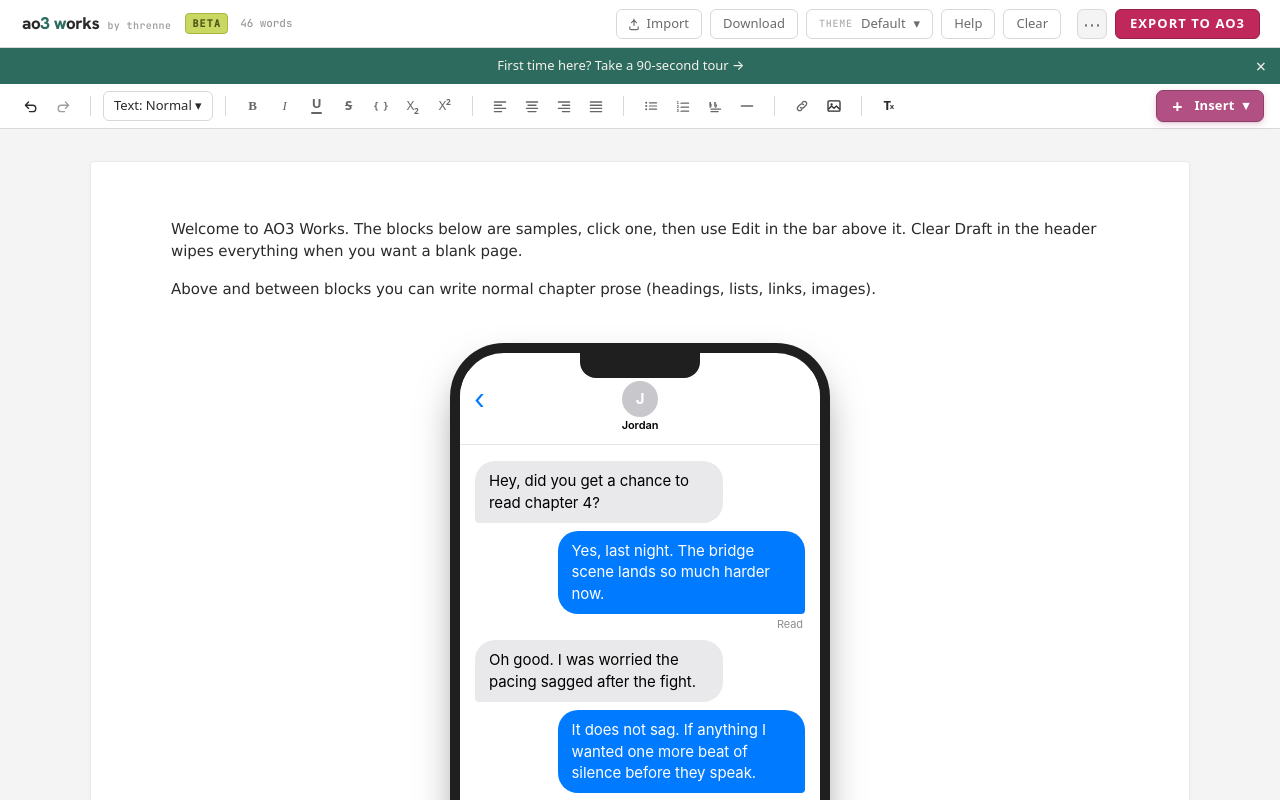
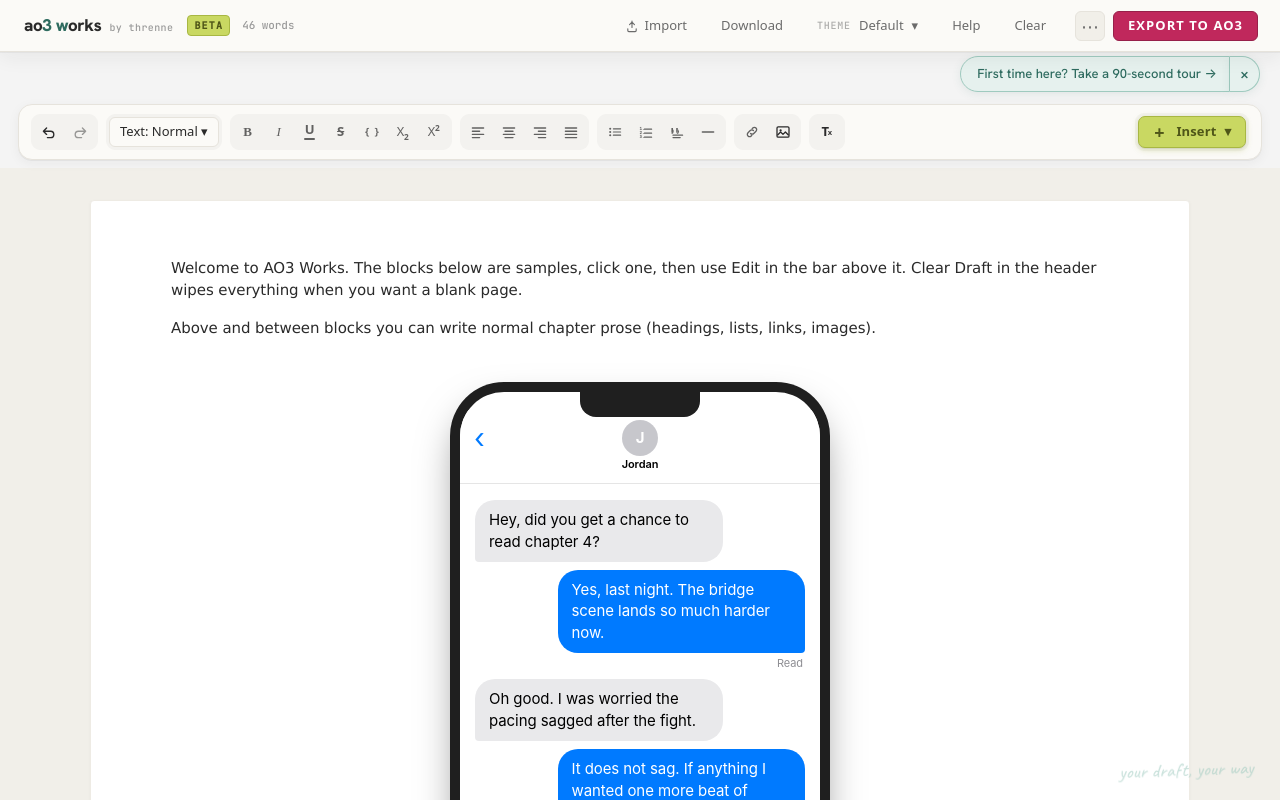
Before and after one commit to threnne/threnne-design-mockups, a website: page ao3works/editor/index.html in a window 1280 px wide. Drawn offline with Linux system fonts and the light colour scheme; no server answers; a web font is replaced by a local one.

Commit message:
AO3 Works editor: carry warm writing desk into modals + popups
- Modals: 16px radius, soft floating shadow, blurred warm scrim (0.50)
- Modal step badges/numbers -> teal (wayfinding); modal links -> teal
- Header popovers (import/clear confirm): 12px radius, warm soft shadows
- Chrome: warm-cream ground (#FBFAF7), hairline borders, layered-paper shadows
- Toolbar -> floating rail with soft cluster pills + acid active underline
- Header buttons -> ghost (warm-to-teal hover); Export stays pink, Insert acid
- Tour banner slab -> floating dismissible teal tip pill
- Insert button mulberry -> acid across all states
- Caveat whisper mark 'your draft, your way' in workspace gutter
- Add Caveat font to editor Google Fonts link

```diff
--- a/ao3works/editor/index.html
+++ b/ao3works/editor/index.html
@@ -12,7 +12,7 @@
   <link rel="apple-touch-icon" sizes="180x180" href="../apple-touch-icon.png" />
   <link rel="preconnect" href="https://fonts.googleapis.com" />
   <link rel="preconnect" href="https://fonts.gstatic.com" crossorigin />
-  <link rel="stylesheet" href="https://fonts.googleapis.com/css2?family=Hanken+Grotesk:wght@300..800&family=JetBrains+Mono:wght@400;500&display=swap" />
+  <link rel="stylesheet" href="https://fonts.googleapis.com/css2?family=Hanken+Grotesk:wght@300..800&family=JetBrains+Mono:wght@400;500&family=Caveat:wght@500;600&display=swap" />
   <link rel="stylesheet" href="../assets/brand/tokens.css" />
   <link rel="stylesheet" href="../assets/brand/theme.css" />
   <link rel="stylesheet" href="../assets/brand/legacy-aliases.css" />
--- a/ao3works/src/style.css
+++ b/ao3works/src/style.css
@@ -1112,7 +1112,7 @@ body.side-panel-resizing .ProseMirror {
 .char-counter.char-warn { color: #b45309; font-weight: 600; }
 
 /* ── MODAL BASE ──────────────────────────────────────────────── */
-.modal-overlay { position: fixed; top: 0; left: 0; width: 100%; height: 100%; background: rgba(26,21,18,0.55); display: flex; align-items: center; justify-content: center; z-index: 2000; }
+.modal-overlay { position: fixed; top: 0; left: 0; width: 100%; height: 100%; background: rgba(26,21,18,0.50); backdrop-filter: blur(2px); -webkit-backdrop-filter: blur(2px); display: flex; align-items: center; justify-content: center; z-index: 2000; }
 .ao3-insert-modal { max-width: 420px; }
 .ao3-insert-modal-actions {
   display: flex;
@@ -1969,8 +1969,13 @@ body.aw-theme-threnne {
 .aw-theme-threnne .modal-content.aw-chrome {
   background: var(--ink);
   color: var(--offwhite);
+  /* Warm-desk modal: hairline + soft floating shadow instead of a hard
+     border, with a friendlier radius to match the chrome rail. */
   border: 1px solid var(--offwhite-rule);
-  border-radius: 12px;
+  border-radius: 16px;
+  box-shadow: 0 1px 0 rgba(0, 0, 0, 0.04),
+              0 24px 60px rgba(20, 14, 12, 0.34),
+              0 8px 24px rgba(20, 14, 12, 0.22);
 }
 .aw-chrome .modal-header { border-bottom: 1px solid var(--offwhite-rule); }
 .aw-chrome .modal-header h2 {
@@ -2002,8 +2007,9 @@ body.aw-theme-threnne {
 
 .aw-chrome .export-step-number,
 .aw-chrome .step-badge {
-  background: var(--mulberry);
-  color: var(--offwhite);
+  /* Sequence indicators = wayfinding -> teal (was off-brand mulberry). */
+  background: var(--aw-brand-teal);
+  color: #F4F1EC;
   font-family: var(--aw-mono);
   letter-spacing: 0.06em;
 }
@@ -2027,8 +2033,12 @@ body.aw-theme-threnne {
   color: var(--offwhite-lede);
 }
 .aw-chrome .help-inline-list li strong { color: var(--offwhite); }
+/* Links = wayfinding -> teal (was acid; acid is reserved for action and
+   is low-contrast as text on the dark modal). */
 .aw-chrome .help-notes a,
-.aw-chrome .modal-body a { color: var(--acid); }
+.aw-chrome .modal-body a { color: var(--works-teal); }
+.aw-chrome .help-notes a:hover,
+.aw-chrome .modal-body a:hover { color: var(--works-teal-deep); }
 .aw-chrome .help-divider { border-top: 1px solid var(--offwhite-rule); }
 
 .aw-chrome .help-data-link {
@@ -2368,51 +2378,71 @@ body.aw-theme-threnne.aw-mode-light .aw-chrome .btn-primary {
 
 /* ── First-run tour: welcome banner ─────────────────────────── */
 /* Mulberry-deep + offwhite, immune to light/dark mode (same pattern as BETA pill). */
+/* Floating tip pill (brand-refresh creative pass): the old full-bleed teal
+   slab becomes a slim dismissible pill, right-aligned over the cream gutter,
+   so a low-priority hint stops dominating the chrome. */
 .aw-tour-welcome {
   display: flex;
-  align-items: stretch;
+  align-items: center;
+  justify-content: flex-end;
   width: 100%;
-  background: #2E6B5F;
-  color: #F4F1EC;
-  font-family: 'General Sans', system-ui, -apple-system, BlinkMacSystemFont, 'Segoe UI', Roboto, sans-serif;
+  margin: 0;
+  padding: 4px 20px 0;
+  background: transparent;
+  color: var(--aw-brand-teal, #2E6B5F);
+  font-family: 'Hanken Grotesk', system-ui, -apple-system, BlinkMacSystemFont, 'Segoe UI', Roboto, sans-serif;
   font-size: 13px;
   font-weight: 500;
   letter-spacing: 0.01em;
+  box-sizing: border-box;
 }
 .aw-tour-welcome.hidden { display: none; }
 .aw-tour-welcome-body {
-  flex: 1;
-  display: flex;
-  align-items: center;
-  justify-content: center;
-  background: transparent;
-  color: inherit;
-  border: 0;
-  padding: 8px 16px;
+  display: inline-flex;
+  align-items: center;
+  gap: 8px;
+  background: var(--aw-brand-teal-soft, #e6f1ee);
+  color: var(--aw-brand-teal, #2E6B5F);
+  border: 1px solid var(--aw-brand-teal-mid, #9fcabf);
+  border-radius: 999px 0 0 999px;
+  padding: 7px 12px 7px 16px;
   cursor: pointer;
   font: inherit;
   text-align: center;
-}
-.aw-tour-welcome-body:hover { background: rgba(244, 241, 236, 0.08); }
+  box-shadow: 0 2px 10px rgba(46, 107, 95, 0.10);
+}
+.aw-tour-welcome-body:hover {
+  background: color-mix(in srgb, var(--aw-brand-teal-soft, #e6f1ee) 70%, var(--aw-brand-teal-mid, #9fcabf));
+}
 .aw-tour-welcome-body:focus-visible {
-  outline: 2px solid #F4F1EC;
-  outline-offset: -2px;
+  outline: 2px solid var(--aw-brand-teal, #2E6B5F);
+  outline-offset: 2px;
 }
 .aw-tour-welcome-text { display: inline-block; }
 .aw-tour-welcome-dismiss {
-  background: transparent;
-  color: #F4F1EC;
-  border: 0;
-  padding: 0 14px;
+  display: inline-flex;
+  align-items: center;
+  justify-content: center;
+  width: 30px;
+  align-self: stretch;
+  background: var(--aw-brand-teal-soft, #e6f1ee);
+  color: var(--aw-brand-teal, #2E6B5F);
+  border: 1px solid var(--aw-brand-teal-mid, #9fcabf);
+  border-left: 0;
+  border-radius: 0 999px 999px 0;
+  padding: 0;
   cursor: pointer;
-  font-size: 18px;
+  font-size: 16px;
   line-height: 1;
   font-family: inherit;
-}
-.aw-tour-welcome-dismiss:hover { background: rgba(244, 241, 236, 0.12); }
+  box-shadow: 0 2px 10px rgba(46, 107, 95, 0.10);
+}
+.aw-tour-welcome-dismiss:hover {
+  background: color-mix(in srgb, var(--aw-brand-teal-soft, #e6f1ee) 60%, var(--aw-brand-teal-mid, #9fcabf));
+}
 .aw-tour-welcome-dismiss:focus-visible {
-  outline: 2px solid #F4F1EC;
-  outline-offset: -2px;
+  outline: 2px solid var(--aw-brand-teal, #2E6B5F);
+  outline-offset: 2px;
 }
 
 /* ── First-run tour: replay '?' button in header ────────────── */
@@ -2563,12 +2593,12 @@ body.aw-mode-light .aw-replay-tour-btn:hover { color: #F4F1EC; }
  * (active tab + primary CTA) and acid-deep (warning severity).
  * ============================================================ */
 
-#export-panel.modal-overlay { background: rgba(14, 11, 13, 0.55); }
+#export-panel.modal-overlay { background: rgba(14, 11, 13, 0.50); backdrop-filter: blur(2px); -webkit-backdrop-filter: blur(2px); }
 .export-modal-v2 {
   max-width: 960px;
   max-height: 85vh;
   width: 92%;
-  border-radius: 12px;
+  border-radius: 16px;
   display: flex;
   flex-direction: column;
 }
@@ -2917,20 +2947,27 @@ body.aw-theme-default-b {
   font-size: 15px;
   line-height: 1.5;
 
-  /* Neutral chrome palette. */
-  --aw-chrome-bg:        #ffffff;
-  --aw-chrome-bg-soft:   #f4f4f4;
-  --aw-chrome-border:    #d8d8d8;
-  --aw-chrome-border-soft: #ebebeb;
+  /* Warm "writing desk" chrome palette (brand-refresh creative pass).
+     Layered cream paper instead of stark white; hairline shadows do the
+     separating, not hard 1px rules. */
+  --aw-chrome-bg:        #FBFAF7;   /* header / toolbar rail "paper" */
+  --aw-chrome-bg-2:      #F5F3EE;   /* surface gutter, one layer down */
+  --aw-chrome-bg-soft:   #F1EFE9;   /* hover fill */
+  --aw-chrome-border:    #E6E3DC;   /* hairline */
+  --aw-chrome-border-soft: #EEEBE4;
   --aw-chrome-text:      #2A2A2A;
   --aw-chrome-text-mute: #6b6b6b;
   --aw-chrome-text-soft: #9a9a9a;
-
-  /* Accent — overridden in -b. */
-  --aw-accent:           #2A6496;
-  --aw-accent-deep:      #1f4b73;
-  --aw-accent-visited:   #900;
-  --aw-accent-bg:        #eef4fb;
+  /* Soft layered-paper shadow used between chrome bands and on the rail. */
+  --aw-chrome-shadow:    0 1px 0 rgba(42,42,42,.05), 0 6px 20px rgba(42,42,42,.06);
+  --aw-chrome-shadow-sm: 0 1px 0 rgba(42,42,42,.05), 0 3px 12px rgba(42,42,42,.05);
+
+  /* Active toolbar accent -> acid (joy), warm to teal on hover.
+     (Was AO3 blue; pink/blue removed from wayfinding per brand-refresh.) */
+  --aw-accent:           var(--aw-brand-acid);
+  --aw-accent-deep:      var(--aw-brand-acid-deep);
+  --aw-accent-visited:   var(--aw-brand-teal-deep);
+  --aw-accent-bg:        var(--aw-brand-acid-soft);
 
   /* Brand palette — header bar uses only blue, pink, and acid green. */
   --aw-brand-blue:       #2A6496;
@@ -2961,8 +2998,9 @@ body.aw-theme-default-b {
      Secondary actions share one quiet treatment so the bar isn't busy.
      Reserve color for: acid = joyful primary, teal = wayfinding,
      warn = destructive. Pink stays for the Export conversion CTA only. */
+  /* Ghost header buttons: no resting border; warm to teal on hover. */
   --aw-hdr-neutral-bg:     transparent;
-  --aw-hdr-neutral-border: var(--aw-chrome-border);
+  --aw-hdr-neutral-border: transparent;
   --aw-hdr-neutral-text:   var(--aw-chrome-text-mute);
   --aw-hdr-import-bg:       var(--aw-hdr-neutral-bg);
   --aw-hdr-import-border:   var(--aw-hdr-neutral-border);
@@ -2989,10 +3027,12 @@ body.aw-theme-default-b {
 }
 
 body.aw-theme-default-b {
-  --aw-accent:           #B25083;
-  --aw-accent-deep:      #6B2447;
-  --aw-accent-visited:   #6B2447;
-  --aw-accent-bg:        #fbeef4;
+  /* Keep the active-tool accent acid in both surface variants (joy is
+     theme-independent); pink stays the Export CTA only. */
+  --aw-accent:           var(--aw-brand-acid);
+  --aw-accent-deep:      var(--aw-brand-acid-deep);
+  --aw-accent-visited:   var(--aw-brand-teal-deep);
+  --aw-accent-bg:        var(--aw-brand-acid-soft);
 }
 
 /* ── HEADER (v2 — single thin row) ─────────────────────────── */
@@ -3002,12 +3042,15 @@ body.aw-theme-default-b .app-header.aw-header-v2 {
   flex-wrap: nowrap;
   align-items: center;
   gap: 14px;
-  padding: 8px 20px;
-  min-height: 48px;
-  height: 48px;
+  padding: 8px 22px;
+  min-height: 52px;
+  height: 52px;
   background: var(--aw-chrome-bg);
+  /* Layered paper: hairline + soft shadow instead of a hard rule. */
   border-bottom: 1px solid var(--aw-chrome-border);
-  box-shadow: none;
+  box-shadow: var(--aw-chrome-shadow);
+  position: relative;
+  z-index: 12;
   color: var(--aw-chrome-text);
 }
 body.aw-theme-default-a .aw-header-v2 .header-left,
@@ -3167,17 +3210,21 @@ body.aw-theme-default-a .aw-header-v2 .toolbar-btn:hover,
 body.aw-theme-default-b .aw-header-v2 .toolbar-btn:hover,
 body.aw-theme-default-a .aw-toolbar-v2 .toolbar-btn:hover,
 body.aw-theme-default-b .aw-toolbar-v2 .toolbar-btn:hover {
-  background: var(--aw-chrome-bg-soft);
-  color: var(--aw-chrome-text);
-  border-color: var(--aw-chrome-border-soft);
+  /* Warm to teal on hover — quiet, tactile, on-brand wayfinding hue. */
+  background: #ffffff;
+  color: var(--aw-brand-teal);
+  border-color: transparent;
   transform: none;
 }
+/* Active tool: white chip lifted out of the cluster with an acid underline
+   (joy), not a filled blue box. */
 body.aw-theme-default-a .aw-toolbar-v2 .toolbar-btn.active,
 body.aw-theme-default-b .aw-toolbar-v2 .toolbar-btn.active {
-  background: var(--aw-accent-bg);
-  color: var(--aw-accent-deep);
-  border-color: color-mix(in srgb, var(--aw-accent) 30%, transparent);
-  box-shadow: none;
+  background: #ffffff;
+  color: var(--aw-chrome-text);
+  border-color: transparent;
+  box-shadow: inset 0 -2px 0 var(--aw-brand-acid),
+              0 1px 3px rgba(42, 42, 42, 0.08);
 }
 body.aw-theme-default-a .aw-toolbar-v2 .toolbar-btn:focus-visible,
 body.aw-theme-default-b .aw-toolbar-v2 .toolbar-btn:focus-visible,
@@ -3343,29 +3390,68 @@ body.aw-theme-default-b .app-toolbar.aw-toolbar-v2 {
   display: flex;
   flex-wrap: wrap;
   align-items: center;
-  gap: 6px;
-  padding: 6px 16px;
+  gap: 8px;
+  /* Floating warm rail: margin lifts it off a cream-2 gutter, rounded with a
+     soft shadow instead of a full-bleed band with a hard rule. */
+  margin: 12px 18px 8px;
+  padding: 8px 12px;
   min-height: 44px;
   height: auto;
   background: var(--aw-chrome-bg);
-  border-bottom: 1px solid var(--aw-chrome-border);
-  box-shadow: none;
+  border: 1px solid var(--aw-chrome-border);
+  border-radius: 14px;
+  box-shadow: var(--aw-chrome-shadow-sm);
   color: var(--aw-chrome-text);
   overflow: visible;
 }
+/* Warm cream-2 gutter behind the floating toolbar + writing surface. */
+body.aw-theme-default-a .editor-surface,
+body.aw-theme-default-b .editor-surface {
+  background: var(--aw-chrome-bg-2);
+}
+body.aw-theme-default-a .app-workspace,
+body.aw-theme-default-b .app-workspace {
+  background: var(--aw-chrome-bg-2);
+}
+/* Whisper of personality: one faint handwritten Caveat mark in the gutter,
+   bottom-right, behind the floating writing card. Non-interactive, decorative,
+   never overlaps content; hidden when the side panel is open or on small screens. */
+body.aw-theme-default-a .app-workspace::after,
+body.aw-theme-default-b .app-workspace::after {
+  content: "your draft, your way";
+  position: absolute;
+  right: 26px;
+  bottom: 16px;
+  z-index: 0;
+  font-family: 'Caveat', cursive;
+  font-size: 19px;
+  font-weight: 500;
+  letter-spacing: 0.01em;
+  color: var(--aw-brand-teal-mid, #9fcabf);
+  opacity: 0.55;
+  transform: rotate(-2deg);
+  pointer-events: none;
+  user-select: none;
+}
+@media (max-width: 900px) {
+  body.aw-theme-default-a .app-workspace::after,
+  body.aw-theme-default-b .app-workspace::after { display: none; }
+}
+/* Soft grouped clusters give the rail rhythm; the faint inset fill replaces
+   the old hard dividers. */
 body.aw-theme-default-a .aw-toolbar-v2 .aw-tb-cluster,
 body.aw-theme-default-b .aw-toolbar-v2 .aw-tb-cluster {
   display: inline-flex;
   align-items: center;
-  gap: 2px;
-}
+  gap: 1px;
+  background: rgba(42, 42, 42, 0.035);
+  border-radius: 9px;
+  padding: 3px;
+}
+/* Dividers are now redundant with the cluster pills — hide them. */
 body.aw-theme-default-a .aw-toolbar-v2 .aw-tb-divider,
 body.aw-theme-default-b .aw-toolbar-v2 .aw-tb-divider {
-  width: 1px;
-  height: 20px;
-  background: var(--aw-chrome-border);
-  margin: 0 6px;
-  align-self: center;
+  display: none;
 }
 body.aw-theme-default-a .aw-toolbar-v2 .aw-tb-spacer,
 body.aw-theme-default-b .aw-toolbar-v2 .aw-tb-spacer {
@@ -3430,36 +3516,38 @@ body.aw-theme-default-b .aw-toolbar-v2 .aw-tb-insert-toggle {
   height: 32px;
   padding: 0 14px 0 11px;
   border-radius: 7px;
-  background: #B25083;
-  color: #fff;
-  border: 1px solid #8E3F69;
+  /* Insert is the toolbar's primary action -> acid (joy/action), per the
+     locked color rule. Pink is reserved for the Export conversion CTA only. */
+  background: var(--aw-brand-acid);
+  color: var(--aw-brand-acid-text);
+  border: 1px solid var(--aw-brand-acid-deep);
   font-family: inherit;
   font-size: 13px;
   font-weight: 600;
   line-height: 1;
   cursor: pointer;
   box-shadow: 0 1px 0 rgba(20, 20, 20, 0.06),
-              0 2px 6px rgba(178, 80, 131, 0.30);
+              0 2px 6px rgba(150, 165, 40, 0.28);
   transition: background 120ms ease, box-shadow 120ms ease, transform 60ms ease;
 }
 body.aw-theme-default-a .aw-toolbar-v2 .aw-tb-insert-toggle:hover,
 body.aw-theme-default-b .aw-toolbar-v2 .aw-tb-insert-toggle:hover {
-  background: #9F4274;
-  border-color: #6B2447;
-  color: #fff;
+  background: var(--aw-brand-acid-deep);
+  border-color: var(--aw-brand-acid-deep);
+  color: var(--aw-brand-acid-text);
   transform: none;
   box-shadow: 0 1px 0 rgba(20, 20, 20, 0.08),
-              0 3px 10px rgba(107, 36, 71, 0.35);
+              0 3px 10px rgba(122, 139, 23, 0.32);
 }
 body.aw-theme-default-a .aw-toolbar-v2 .aw-tb-insert-toggle:active,
 body.aw-theme-default-b .aw-toolbar-v2 .aw-tb-insert-toggle:active {
-  background: #8E3F69;
+  background: var(--aw-brand-acid-deep);
   box-shadow: inset 0 1px 2px rgba(20, 20, 20, 0.22);
   transform: translateY(1px);
 }
 body.aw-theme-default-a .aw-toolbar-v2 .aw-tb-insert-toggle:focus-visible,
 body.aw-theme-default-b .aw-toolbar-v2 .aw-tb-insert-toggle:focus-visible {
-  outline: 2px solid #B25083;
+  outline: 2px solid var(--aw-brand-acid-deep);
   outline-offset: 2px;
 }
 body.aw-theme-default-a .aw-toolbar-v2 .aw-tb-insert-plus,
@@ -3471,7 +3559,7 @@ body.aw-theme-default-b .aw-toolbar-v2 .aw-tb-insert-plus {
   height: 18px;
   border-radius: 0;
   background: transparent;
-  color: #fff;
+  color: var(--aw-brand-acid-text);
   font-weight: 700;
   font-size: 18px;
   line-height: 1;
@@ -3481,7 +3569,7 @@ body.aw-theme-default-b .aw-toolbar-v2 .aw-tb-insert-label {
   font-weight: 600;
   font-size: 13px;
   letter-spacing: 0.01em;
-  color: #fff;
+  color: var(--aw-brand-acid-text);
 }
 
 /* + Insert dropdown panel — grouped sections.
@@ -3806,6 +3894,7 @@ body.aw-theme-default-b .aw-header-action-btn {
   white-space: nowrap;
   cursor: pointer;
   box-shadow: none;
+  border-radius: 9px;
   transition: background 120ms ease, border-color 120ms ease, color 120ms ease;
 }
 body.aw-theme-default-a .aw-header-action-btn--help,
@@ -3855,6 +3944,15 @@ body.aw-theme-default-b .aw-header-action-btn--destructive:hover {
   background: var(--aw-brand-warn-soft);
   border-color: var(--aw-brand-warn);
   color: var(--aw-brand-warn-deep);
+}
+/* Unified ghost hover for non-destructive header actions: warm to teal,
+   no hard border. Placed after the per-button rules so it wins; destructive
+   keeps its warning hover above. */
+body.aw-theme-default-a .aw-header-action-btn:not(.aw-header-action-btn--destructive):hover,
+body.aw-theme-default-b .aw-header-action-btn:not(.aw-header-action-btn--destructive):hover {
+  background: rgba(46, 107, 95, 0.08);
+  border-color: transparent;
+  color: var(--aw-brand-teal);
 }
 
 /* Overflow ⋯ / hamburger. */
@@ -4278,10 +4376,10 @@ body.aw-theme-default-b .aw-header-download-btn:disabled {
   min-width: 280px;
   max-width: 320px;
   padding: 14px 14px 12px;
-  border-radius: 10px;
+  border-radius: 12px;
   background: var(--aw-chrome-bg, #fff);
   border: 1px solid var(--aw-chrome-border, #d8d8d8);
-  box-shadow: 0 10px 24px rgba(20, 20, 20, 0.16);
+  box-shadow: 0 1px 0 rgba(42,42,42,.04), 0 12px 30px rgba(42, 42, 42, 0.14);
   font-family: inherit;
   color: var(--aw-chrome-text, #2A2A2A);
 }
@@ -4358,8 +4456,8 @@ body.aw-theme-threnne .aw-chrome .aw-header-clear-confirm .btn-ghost-sm:hover {
   padding: 14px 16px;
   background: var(--aw-chrome-bg);
   border: 1px solid var(--aw-hdr-clear-border);
-  border-radius: 10px;
-  box-shadow: 0 12px 28px rgba(20, 20, 20, 0.14);
+  border-radius: 12px;
+  box-shadow: 0 1px 0 rgba(42,42,42,.04), 0 12px 30px rgba(42, 42, 42, 0.14);
 }
 .aw-header-clear-confirm.hidden { display: none; }
 .aw-header-clear-confirm-title {
```
